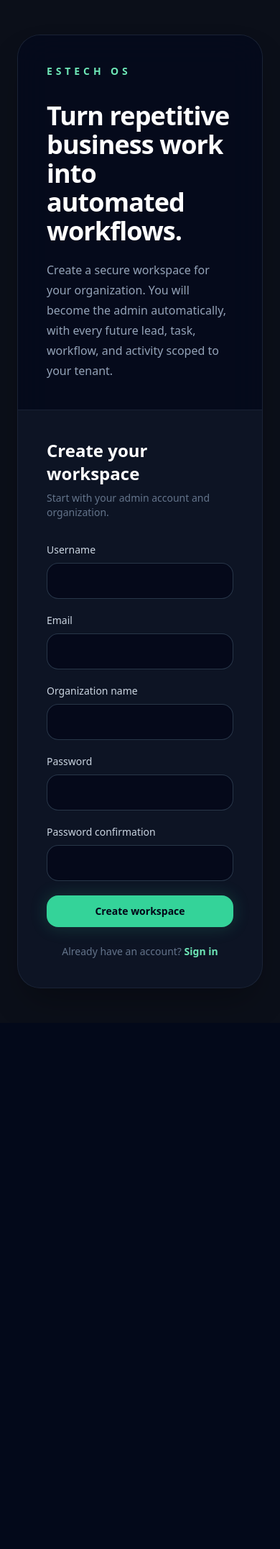
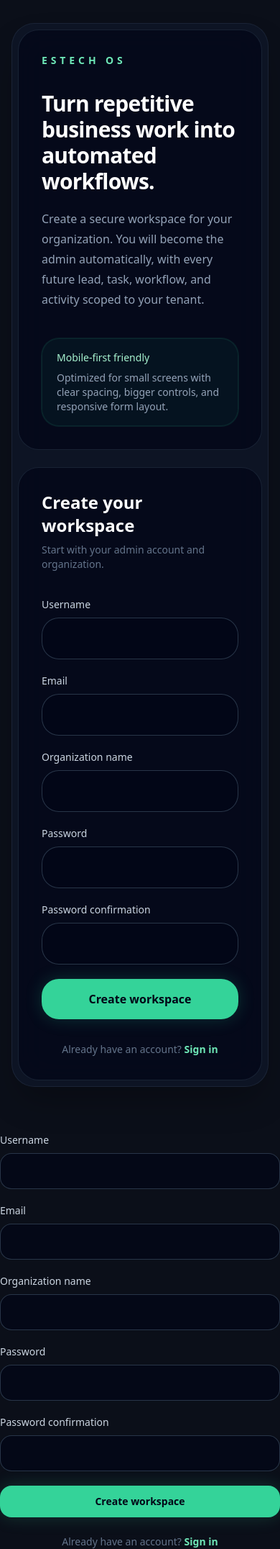
Before and after one commit to legendONE382/Estech-Os, a Django app: page /register/ in a window 390 px wide. Shown: the whole page at 72% size. Before the commit the page ends 1373 px from the top, so only its background shows below. Run offline with Django 5.2, Linux system fonts and the light colour scheme; some libraries are stand-ins or nearby versions.

Commit message:
fix: mobile UI improvements and responsive registration layout

```diff
--- a/core/templates/core/base.html
+++ b/core/templates/core/base.html
@@ -8,8 +8,8 @@
   <script src="https://unpkg.com/htmx.org@1.9.12" defer></script>
   <script src="https://unpkg.com/alpinejs@3.x.x/dist/cdn.min.js" defer></script>
 </head>
-<body class="h-full font-sans text-slate-900 antialiased">
-  <div class="min-h-full">
+<body class="min-h-screen font-sans text-slate-900 antialiased">
+  <div class="min-h-screen">
     {% if messages %}
       <div class="mx-auto max-w-5xl px-6 pt-6">
         {% for message in messages %}
--- a/core/templates/core/registration/register.html
+++ b/core/templates/core/registration/register.html
@@ -3,17 +3,45 @@
 {% block title %}Create your Estech OS workspace{% endblock %}
 
 {% block public_content %}
-<main class="block min-h-screen w-full overflow-y-auto bg-[radial-gradient(circle_at_top_left,rgba(16,185,129,0.18),transparent_30%),#0B0F19] px-6 py-12">
-  <section class="block min-h-screen w-full max-w-5xl overflow-y-auto rounded-[2rem] border border-slate-800/80 bg-slate-900/70 shadow-2xl shadow-black/30 backdrop-blur-xl md:grid md:grid-cols-2">
-    <div class="overflow-y-auto border-b border-slate-800/80 bg-slate-950/70 p-10 md:border-b-0 md:border-r">
+<main class="min-h-screen w-full bg-[radial-gradient(circle_at_top_left,rgba(16,185,129,0.18),transparent_30%),#0B0F19] px-4 py-8 sm:px-6 sm:py-10">
+  <section class="mx-auto grid w-full max-w-6xl gap-6 overflow-hidden rounded-[2rem] border border-slate-800/80 bg-slate-900/70 shadow-2xl shadow-black/30 backdrop-blur-xl p-2 md:grid-cols-2 md:p-0">
+    <div class="overflow-hidden rounded-[1.8rem] border border-slate-800/80 bg-slate-950/70 p-8 sm:p-10 md:border-r md:rounded-l-[2rem] md:rounded-r-none">
       <p class="text-sm font-semibold uppercase tracking-[0.35em] text-emerald-300">Estech OS</p>
-      <h1 class="mt-8 text-4xl font-semibold tracking-tight text-white">Turn repetitive business work into automated workflows.</h1>
-      <p class="mt-5 text-base leading-7 text-slate-400">Create a secure workspace for your organization. You will become the admin automatically, with every future lead, task, workflow, and activity scoped to your tenant.</p>
+      <h1 class="mt-8 text-3xl font-semibold tracking-tight text-white sm:text-4xl">Turn repetitive business work into automated workflows.</h1>
+      <p class="mt-5 max-w-xl text-base leading-7 text-slate-400 sm:text-lg">Create a secure workspace for your organization. You will become the admin automatically, with every future lead, task, workflow, and activity scoped to your tenant.</p>
+      <div class="mt-10 rounded-3xl border border-emerald-400/10 bg-emerald-400/5 px-5 py-4 text-sm text-emerald-200 ring-1 ring-emerald-400/10 sm:px-6">
+        <p class="font-medium">Mobile-first friendly</p>
+        <p class="mt-2 text-slate-400">Optimized for small screens with clear spacing, bigger controls, and responsive form layout.</p>
+      </div>
     </div>
 
-    <div class="p-10 overflow-y-auto">
-      <h2 class="text-2xl font-semibold text-white">Create your workspace</h2>
-      <p class="mt-2 text-sm text-slate-500">Start with your admin account and organization.</p>
+    <div class="overflow-hidden rounded-[1.8rem] border border-slate-800/80 bg-slate-950/70 p-8 sm:p-10 md:rounded-r-[2rem] md:rounded-l-none">
+      <div class="flex flex-col gap-4">
+        <div>
+          <h2 class="text-2xl font-semibold text-white">Create your workspace</h2>
+          <p class="mt-2 text-sm text-slate-500">Start with your admin account and organization.</p>
+        </div>
+
+        <form method="post" class="space-y-5">
+          {% csrf_token %}
+          {% for field in form %}
+            <div>
+              <label for="{{ field.id_for_label }}" class="block text-sm font-medium text-slate-300">{{ field.label }}</label>
+              <input type="{{ field.field.widget.input_type|default:'text' }}" name="{{ field.html_name }}" id="{{ field.id_for_label }}" value="{{ field.value|default_if_none:'' }}" class="mt-2 block w-full rounded-3xl border border-slate-700/80 bg-slate-950/70 px-4 py-4 text-slate-100 outline-none transition-all duration-300 placeholder:text-slate-600 focus:border-emerald-400/60 focus:ring-4 focus:ring-emerald-400/10" {% if field.field.required %}required{% endif %}>
+              {% for error in field.errors %}<p class="mt-2 text-sm text-red-300">{{ error }}</p>{% endfor %}
+            </div>
+          {% endfor %}
+          {% if form.non_field_errors %}
+            <div class="rounded-2xl border border-red-400/30 bg-red-500/10 px-4 py-3 text-sm text-red-200">{{ form.non_field_errors }}</div>
+          {% endif %}
+          <button type="submit" class="w-full rounded-3xl bg-emerald-400 px-5 py-4 text-base font-semibold text-slate-950 shadow-[0_0_25px_rgba(52,211,153,0.20)] transition-all duration-300 hover:bg-emerald-300">Create workspace</button>
+        </form>
+
+        <p class="mt-4 text-center text-sm text-slate-500">Already have an account? <a href="{% url 'login' %}" class="font-semibold text-emerald-300 hover:text-emerald-200">Sign in</a></p>
+      </div>
+    </div>
+  </section>
+</main>
 
       <form method="post" class="mt-8 space-y-5">
         {% csrf_token %}
--- a/templates/base.html
+++ b/templates/base.html
@@ -22,11 +22,11 @@
   <script src="https://unpkg.com/htmx.org@1.9.12" defer></script>
   <script src="https://unpkg.com/alpinejs@3.x.x/dist/cdn.min.js" defer></script>
 </head>
-<body class="h-full overflow-hidden bg-[#0B0F19] text-slate-100 antialiased selection:bg-emerald-400/30 selection:text-emerald-50" hx-headers='{"x-csrftoken": "{{ csrf_token }}"}'>
+<body class="min-h-screen overflow-auto bg-[#0B0F19] text-slate-100 antialiased selection:bg-emerald-400/30 selection:text-emerald-50" hx-headers='{"x-csrftoken": "{{ csrf_token }}"}'>
   {% if user.is_authenticated %}
     <div
       class="flex h-screen bg-[radial-gradient(circle_at_top_left,rgba(16,185,129,0.16),transparent_28%),radial-gradient(circle_at_top_right,rgba(6,182,212,0.12),transparent_28%),#0B0F19]"
-      x-data="{ activePath: window.location.pathname }"
+      x-data="{ mobileMenuOpen: false, activePath: window.location.pathname }"
       @htmx:after-settle.window="activePath = window.location.pathname"
       @popstate.window="activePath = window.location.pathname"
     >
@@ -60,13 +60,34 @@
       </aside>
 
       <div class="flex min-w-0 flex-1 flex-col">
-        <header class="flex items-center justify-between border-b border-slate-800/80 bg-slate-950/60 px-5 py-4 backdrop-blur-xl lg:hidden">
-          <a href="{% url 'dashboard' %}" class="text-sm font-semibold tracking-[0.3em] text-emerald-300">ESTECH</a>
+        <header class="flex items-center justify-between border-b border-slate-800/80 bg-slate-950/60 px-4 py-3 backdrop-blur-xl lg:hidden">
+          <div class="flex items-center gap-3">
+            <button
+              type="button"
+              @click="mobileMenuOpen = !mobileMenuOpen"
+              class="inline-flex h-10 w-10 items-center justify-center rounded-2xl border border-slate-700/80 bg-slate-950/70 text-slate-200 transition hover:border-emerald-400/40 hover:text-emerald-200"
+              aria-label="Toggle menu"
+            >
+              <svg class="h-5 w-5" viewBox="0 0 24 24" fill="none" stroke="currentColor" stroke-width="2"><path d="M4 7h16M4 12h16M4 17h16"/></svg>
+            </button>
+            <a href="{% url 'dashboard' %}" class="text-sm font-semibold tracking-[0.3em] text-emerald-300">ESTECH</a>
+          </div>
           <form method="post" action="{% url 'logout' %}">
             {% csrf_token %}
-            <button type="submit" class="rounded-xl border border-slate-700 px-3 py-2 text-xs font-semibold text-slate-300">Sign out</button>
+            <button type="submit" class="rounded-xl border border-slate-700 px-3 py-2 text-xs font-semibold text-slate-300 hover:border-red-400/40 hover:text-red-100">Sign out</button>
           </form>
         </header>
+
+        <div x-show="mobileMenuOpen" x-cloak class="border-b border-slate-800/80 bg-slate-950/80 px-4 py-4 lg:hidden">
+          <nav class="space-y-2" aria-label="Workspace navigation">
+            <a href="{{ dashboard_url }}" hx-get="{{ dashboard_url }}" hx-target="#main-content" hx-swap="innerHTML" hx-push-url="true" @click="mobileMenuOpen = false" class="flex items-center gap-3 rounded-2xl border border-slate-800/80 bg-slate-900/70 px-4 py-3 text-sm font-semibold text-slate-200 transition hover:border-emerald-400/40 hover:bg-slate-900/90 hover:text-emerald-100">Dashboard</a>
+            <a href="{{ tasks_url }}" hx-get="{{ tasks_url }}" hx-target="#main-content" hx-swap="innerHTML" hx-push-url="true" @click="mobileMenuOpen = false" class="flex items-center gap-3 rounded-2xl border border-slate-800/80 bg-slate-900/70 px-4 py-3 text-sm font-semibold text-slate-200 transition hover:border-emerald-400/40 hover:bg-slate-900/90 hover:text-emerald-100">Tasks</a>
+            <a href="{{ leads_url }}" hx-get="{{ leads_url }}" hx-target="#main-content" hx-swap="innerHTML" hx-push-url="true" @click="mobileMenuOpen = false" class="flex items-center gap-3 rounded-2xl border border-slate-800/80 bg-slate-900/70 px-4 py-3 text-sm font-semibold text-slate-200 transition hover:border-emerald-400/40 hover:bg-slate-900/90 hover:text-emerald-100">Leads</a>
+            <a href="{{ rules_url }}" hx-get="{{ rules_url }}" hx-target="#main-content" hx-swap="innerHTML" hx-push-url="true" @click="mobileMenuOpen = false" class="flex items-center gap-3 rounded-2xl border border-slate-800/80 bg-slate-900/70 px-4 py-3 text-sm font-semibold text-slate-200 transition hover:border-emerald-400/40 hover:bg-slate-900/90 hover:text-emerald-100">Automated Rules</a>
+            <a href="{{ reports_url }}" hx-get="{{ reports_url }}" hx-target="#main-content" hx-swap="innerHTML" hx-push-url="true" @click="mobileMenuOpen = false" class="flex items-center gap-3 rounded-2xl border border-slate-800/80 bg-slate-900/70 px-4 py-3 text-sm font-semibold text-slate-200 transition hover:border-emerald-400/40 hover:bg-slate-900/90 hover:text-emerald-100">Reports</a>
+            <a href="{{ settings_url }}" hx-get="{{ settings_url }}" hx-target="#main-content" hx-swap="innerHTML" hx-push-url="true" @click="mobileMenuOpen = false" class="flex items-center gap-3 rounded-2xl border border-slate-800/80 bg-slate-900/70 px-4 py-3 text-sm font-semibold text-slate-200 transition hover:border-emerald-400/40 hover:bg-slate-900/90 hover:text-emerald-100">Settings</a>
+          </nav>
+        </div>
 
         <main id="main-content" class="min-h-0 flex-1 overflow-y-auto px-5 py-6 lg:px-8 lg:py-8" hx-history-elt>
           {% block content %}{% endblock %}
```
